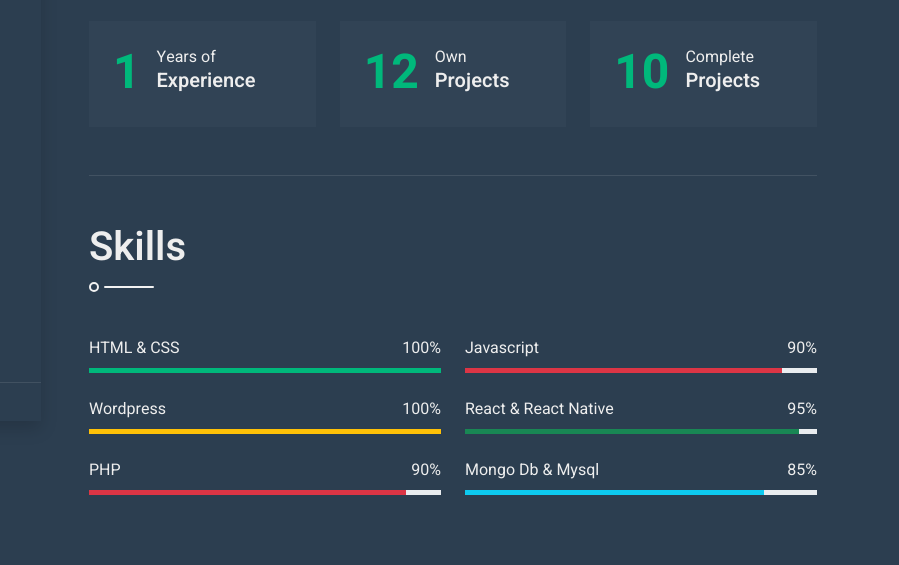
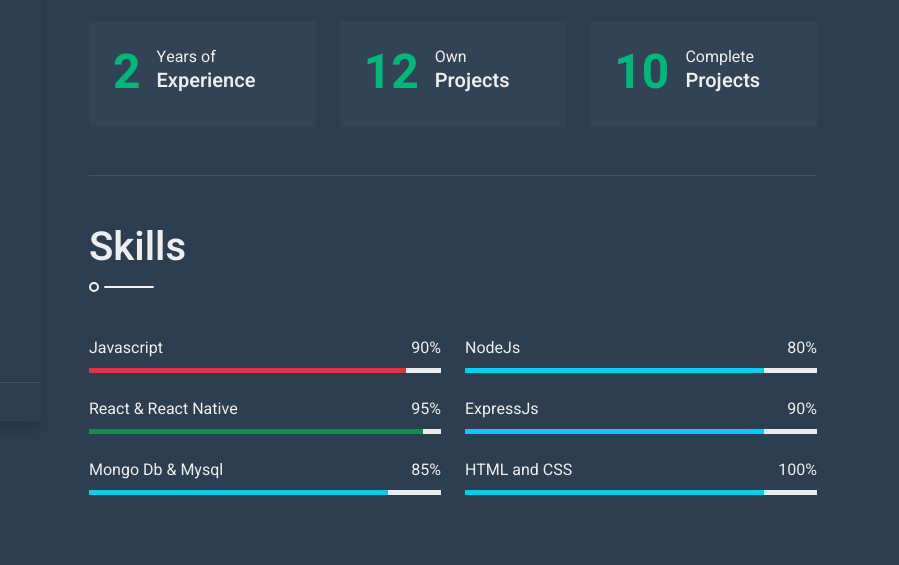
Before and after one commit to sivastu/sivastu.github.io, a plain HTML site: page index.html in a window 1280 px wide. Shown: the part 379-944 px from the top of the page, 381-1280 px from the left. Drawn offline with nearby package versions, Linux system fonts and the light colour scheme.

Commit message:
Update index.html

```diff
--- a/index.html
+++ b/index.html
@@ -78,7 +78,7 @@
                                 <span class="fw-medium text-primary">Degree:</span> B.E
                             </div>
                             <div class="col-sm-6 py-1">
-                                <span class="fw-medium text-primary">Experience:</span> 1+ Years
+                                <span class="fw-medium text-primary">Experience:</span> 2+ Years
                             </div>
                             <div class="col-sm-6 py-1">
                                 <span class="fw-medium text-primary">Phone:</span> +91 6382186768
@@ -96,7 +96,7 @@
                         <div class="row g-4">
                             <div class="col-md-4 col-lg-6 col-xl-4">
                                 <div class="d-flex bg-secondary p-4">
-                                    <h1 class="flex-shrink-0 display-5 text-primary mb-0" data-toggle="counter-up">1</h1>
+                                    <h1 class="flex-shrink-0 display-5 text-primary mb-0" data-toggle="counter-up">2</h1>
                                     <div class="ps-3">
                                         <p class="mb-0">Years of</p>
                                         <h5 class="mb-0">Experience</h5>
@@ -129,35 +129,7 @@
                     <section class="py-5 border-bottom wow fadeInUp" data-wow-delay="0.1s">
                         <h1 class="title pb-3 mb-5">Skills</h1>
                         <div class="row">
-                            <div class="col-sm-6">
-                                <div class="skill mb-4">
-                                    <div class="d-flex justify-content-between">
-                                        <p class="mb-2">HTML & CSS</p>
-                                        <p class="mb-2">100%</p>
-                                    </div>
-                                    <div class="progress">
-                                        <div class="progress-bar bg-primary" role="progressbar" aria-valuenow="100" aria-valuemin="0" aria-valuemax="100"></div>
-                                    </div>
-                                </div>
-                                <div class="skill mb-4">
-                                    <div class="d-flex justify-content-between">
-                                        <p class="mb-2">Wordpress</p>
-                                        <p class="mb-2">100%</p>
-                                    </div>
-                                    <div class="progress">
-                                        <div class="progress-bar bg-warning" role="progressbar" aria-valuenow="100" aria-valuemin="0" aria-valuemax="100"></div>
-                                    </div>
-                                </div>
-                                <div class="skill mb-4">
-                                    <div class="d-flex justify-content-between">
-                                        <p class="mb-2">PHP</p>
-                                        <p class="mb-2">90%</p>
-                                    </div>
-                                    <div class="progress">
-                                        <div class="progress-bar bg-danger" role="progressbar" aria-valuenow="90" aria-valuemin="0" aria-valuemax="100"></div>
-                                    </div>
-                                </div>
-                            </div>
+
                             <div class="col-sm-6">
                                 <div class="skill mb-4">
                                     <div class="d-flex justify-content-between">
@@ -181,6 +153,35 @@
                                     <div class="d-flex justify-content-between">
                                         <p class="mb-2">Mongo Db & Mysql</p>
                                         <p class="mb-2">85%</p>
+                                    </div>
+                                    <div class="progress">
+                                        <div class="progress-bar bg-info" role="progressbar" aria-valuenow="85" aria-valuemin="0" aria-valuemax="100"></div>
+                                    </div>
+                                </div>
+                            </div>
+			    <div class="col-sm-6">
+                                <div class="skill mb-4">
+                                    <div class="d-flex justify-content-between">
+                                        <p class="mb-2">NodeJs</p>
+                                        <p class="mb-2">80%</p>
+                                    </div>
+                                    <div class="progress">
+                                        <div class="progress-bar bg-info" role="progressbar" aria-valuenow="85" aria-valuemin="0" aria-valuemax="100"></div>
+                                    </div>
+                                </div>
+              			<div class="skill mb-4">
+                                    <div class="d-flex justify-content-between">
+                                        <p class="mb-2">ExpressJs</p>
+                                        <p class="mb-2">90%</p>
+                                    </div>
+                                    <div class="progress">
+                                        <div class="progress-bar bg-info" role="progressbar" aria-valuenow="85" aria-valuemin="0" aria-valuemax="100"></div>
+                                    </div>
+                                </div>
+				    <div class="skill mb-4">
+                                    <div class="d-flex justify-content-between">
+                                        <p class="mb-2">HTML and CSS</p>
+                                        <p class="mb-2">100%</p>
                                     </div>
                                     <div class="progress">
                                         <div class="progress-bar bg-info" role="progressbar" aria-valuenow="85" aria-valuemin="0" aria-valuemax="100"></div>
```
